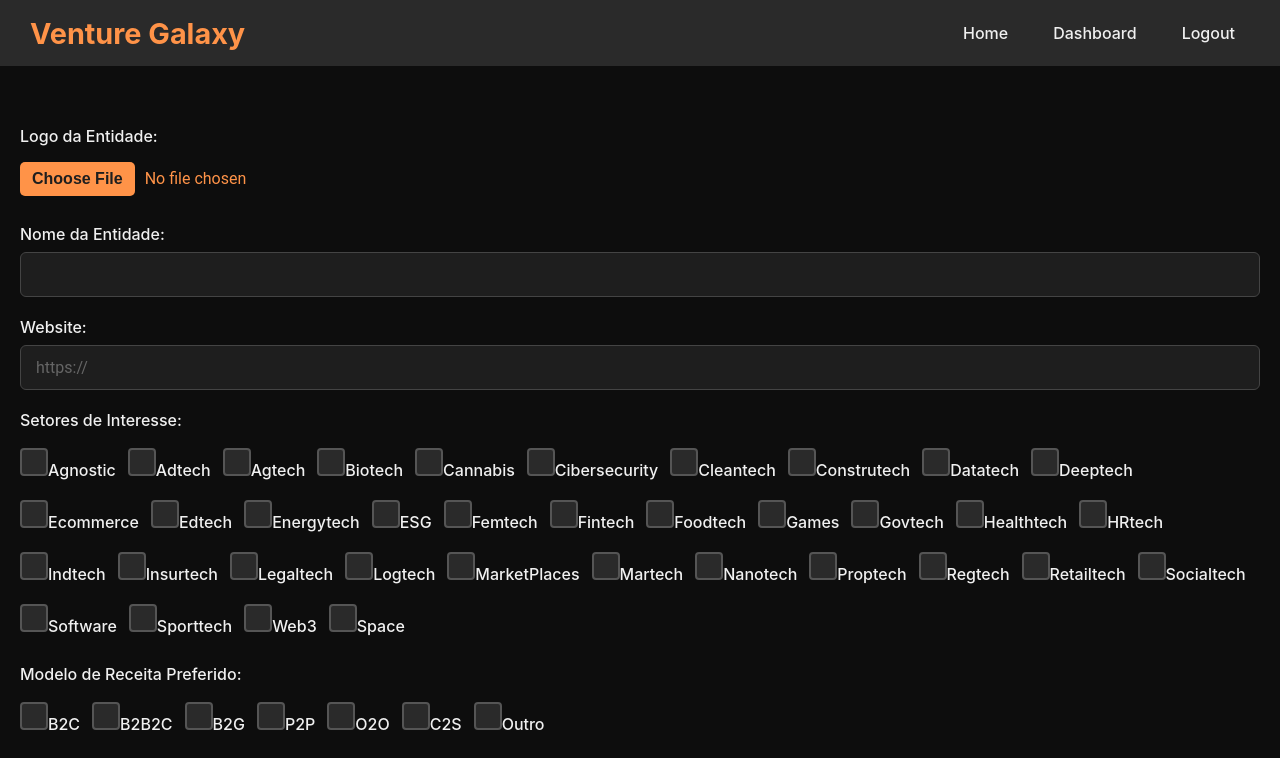
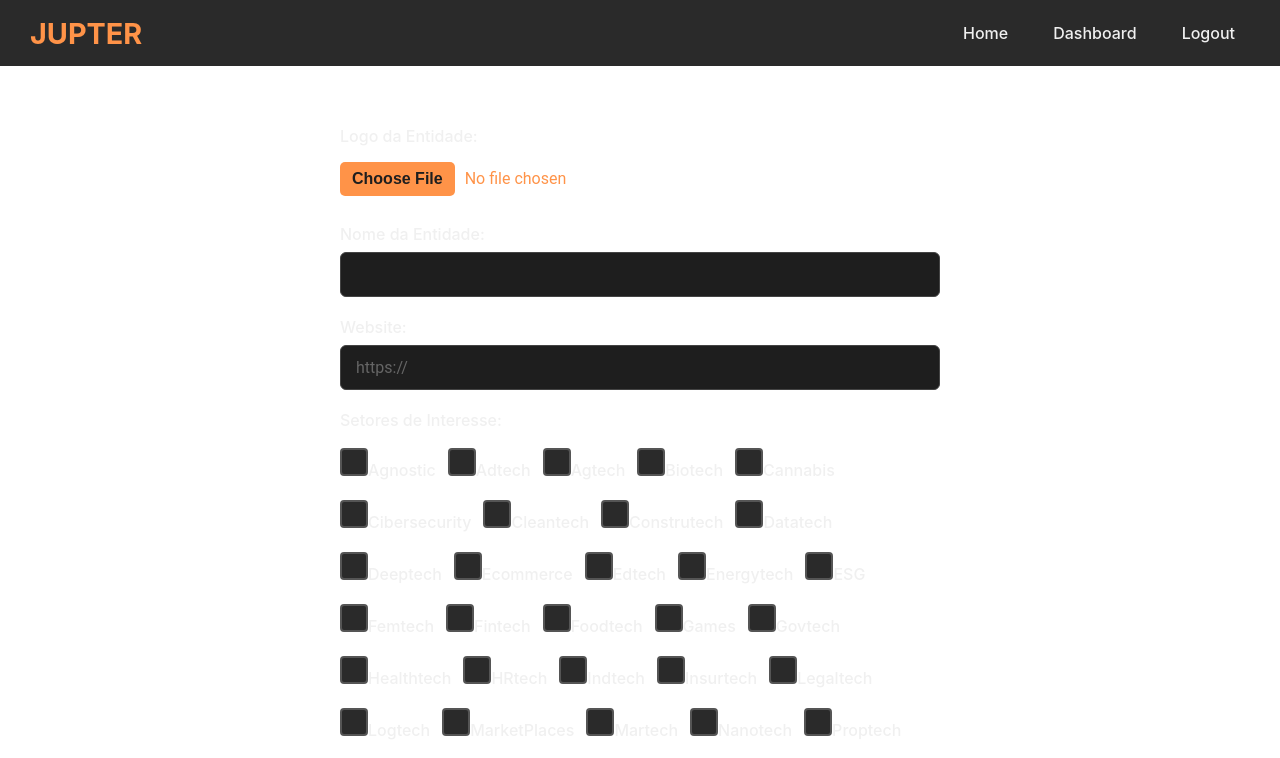
Before and after one commit to PedroParreiras/venture-galaxy, a React (Create React App) app: page /entity-form in a window 1280 px wide. Shown: the top 758 px of the page. Built offline with nearby package versions, Linux system fonts and the light colour scheme; no server answers; sample sign-in values are in the browser's storage.

Commit message:
new stuff

```diff
--- a/src/components/Auth/Signup.js
+++ b/src/components/Auth/Signup.js
@@ -15,13 +15,17 @@ function Signup() {
   const handleSignup = async (e) => {
     e.preventDefault();
 
-    // Removed the try-catch block
     setError('');
-    // Create a new user with email and password
-    await signup(emailRef.current.value, passwordRef.current.value);
 
-    // Redirect to the dashboard immediately after successful signup
-    navigate('/dashboard');
+    try {
+      // Create a new user with email and password
+      await signup(emailRef.current.value, passwordRef.current.value);
+
+      // Redirect to the login page after successful signup
+      navigate('/login');
+    } catch (error) {
+      setError('Falha ao criar a conta');
+    }
   };
 
   return (
--- a/src/components/Forms/EntityForm.css
+++ b/src/components/Forms/EntityForm.css
@@ -23,11 +23,12 @@ html {
 /* Container for the entire form */
 .entity-form-container {
   display: flex;
+  align-items: center;
   justify-content: center;
-  align-items: flex-start;
   min-height: 100vh;
-  padding: 60px 20px;
-  background-color: var(--background-color);
+  width: 50%;
+  margin-left: 25%;
+  padding: 60px 20px ;
 }
 
 /* Main form styling */
--- a/src/components/Header.js
+++ b/src/components/Header.js
@@ -19,7 +19,7 @@ function Header() {
 
   return (
     <nav className="navbar">
-      <div className="logo">Venture Galaxy</div>
+      <div className="logo">JUPTER</div>
       <div className="nav-links">
         {currentUser ? (
           <>
--- a/src/pages/HomePage.js
+++ b/src/pages/HomePage.js
@@ -113,7 +113,7 @@ function HomePage() {
       </header>
 
       <main className="features-section">
-        <h2>O que é o Venture Galaxy?</h2>
+        <h2>O que é JUPTER?</h2>
         <div className="features">
           <div className="feature">
             <FontAwesomeIcon icon={faUsers} className="feature-icon" />
@@ -134,7 +134,7 @@ function HomePage() {
 
         {/* Displaying statistics */}
         <div className="stats-section">
-          <h2>Números do Venture Galaxy</h2>
+          <h2>Números de JUPTER</h2>
           <div className="stats">
             <div className="stats-column">
               <div className="stat-item">
```
